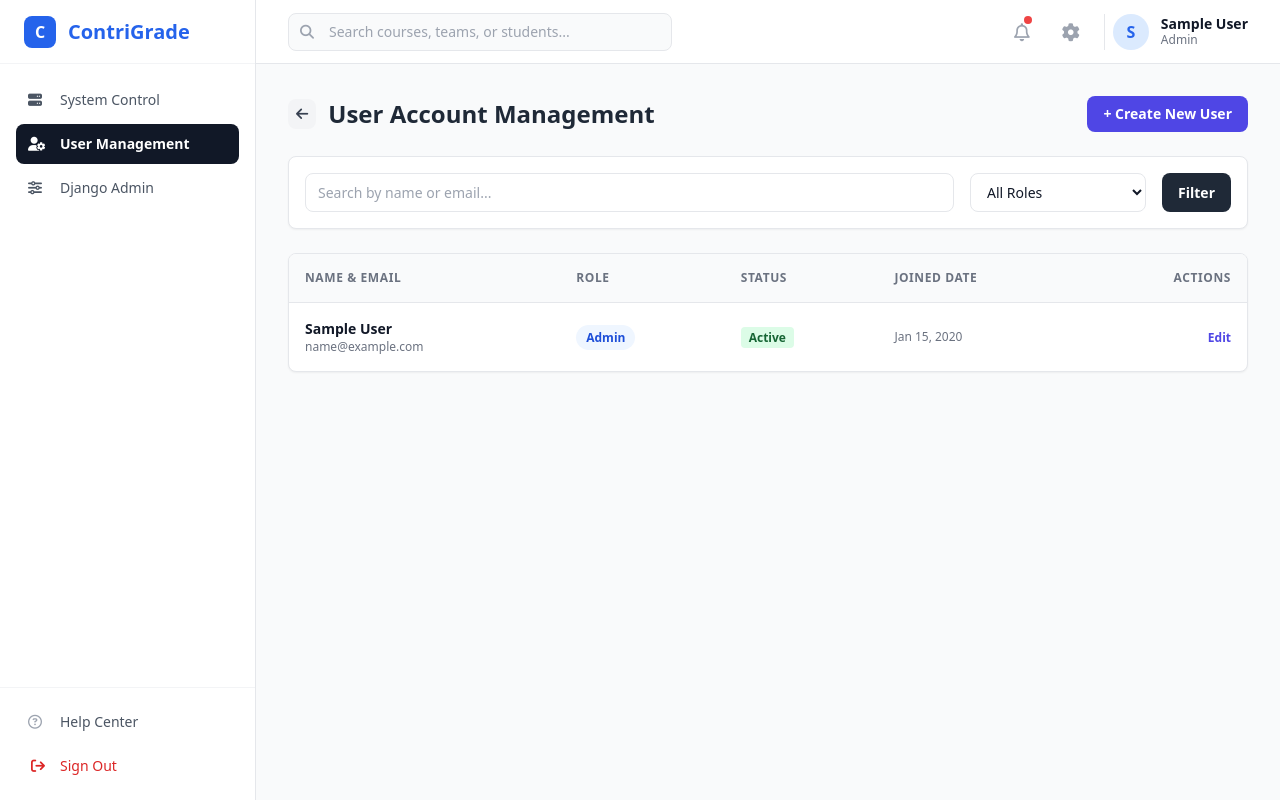
After one commit to labibaNadi59/ContriGrade, a Django app: page /accounts/management/users/ in a window 1280 px wide. The commit adds this page. Run offline with Django 5.2, Linux system fonts and the light colour scheme; a user stored in the database is signed in; tables that the repository leaves empty hold one stand-in row (values such as "Sample post"); some libraries are stand-ins or nearby versions.

Commit message:
admin/deshboard

```diff
--- /dev/null
+++ b/accounts/templates/accounts/admin_user_management.html
@@ -0,0 +1,96 @@
+{% extends 'academic/base.html' %}
+
+{% block title %}User Account Management - ContriGrade{% endblock %}
+
+{% block sidebar_links %}
+<a href="{% url 'system_admin_dashboard' %}" class="flex items-center space-x-3 px-3 py-2.5 text-gray-600 hover:bg-gray-50 rounded-lg text-sm font-medium">
+    <i class="fa-solid fa-server w-5"></i>
+    <span>System Control</span>
+</a>
+<a href="{% url 'admin_user_management' %}" class="flex items-center space-x-3 px-3 py-2.5 bg-gray-900 text-white rounded-lg text-sm font-semibold">
+    <i class="fa-solid fa-user-gear w-5"></i>
+    <span>User Management</span>
+</a>
+<a href="/admin/" target="_blank" class="flex items-center space-x-3 px-3 py-2.5 text-gray-600 hover:bg-gray-50 rounded-lg text-sm font-medium">
+    <i class="fa-solid fa-sliders w-5"></i>
+    <span>Django Admin</span>
+</a>
+{% endblock %}
+
+{% block content %}
+<div class="max-w-6xl mx-auto">
+    <div class="flex justify-between items-center mb-6">
+        <div class="flex items-center space-x-3">
+            <a href="{% url 'system_admin_dashboard' %}" class="bg-gray-100 hover:bg-gray-200 text-gray-700 p-2 rounded-lg text-sm font-semibold flex items-center transition" title="Back to Dashboard">
+                <i class="fa-solid fa-arrow-left"></i>
+            </a>
+            <h2 class="text-2xl font-bold text-gray-800">User Account Management</h2>
+        </div>
+        <a href="{% url 'admin_user_create' %}" class="bg-indigo-600 text-white px-4 py-2 rounded-lg text-sm font-semibold hover:bg-indigo-700 transition">
+            + Create New User
+        </a>
+    </div>
+
+    <!-- Search and Filter Bar -->
+    <form method="get" class="bg-white p-4 rounded-lg shadow-sm border border-gray-200 mb-6 flex flex-col md:flex-row gap-4">
+        <input type="text" name="q" value="{{ query }}" placeholder="Search by name or email..." class="flex-1 px-3 py-2 border rounded-lg text-sm">
+
+        <select name="role" class="px-3 py-2 border rounded-lg text-sm bg-white">
+            <option value="">All Roles</option>
+            {% for key, val in roles %}
+                <option value="{{ key }}" {% if role_filter == key %}selected{% endif %}>{{ val }}</option>
+            {% endfor %}
+        </select>
+
+        <button type="submit" class="bg-gray-800 text-white px-4 py-2 rounded-lg text-sm font-semibold hover:bg-gray-900">Filter</button>
+    </form>
+
+    <!-- Users Table -->
+    <div class="bg-white rounded-lg shadow-sm border border-gray-200 overflow-hidden">
+        <table class="w-full text-left border-collapse">
+            <thead>
+                <tr class="bg-gray-50 border-b border-gray-200 text-xs font-bold text-gray-500 uppercase tracking-wider">
+                    <th class="p-4">Name & Email</th>
+                    <th class="p-4">Role</th>
+                    <th class="p-4">Status</th>
+                    <th class="p-4">Joined Date</th>
+                    <th class="p-4 text-right">Actions</th>
+                </tr>
+            </thead>
+            <tbody class="divide-y divide-gray-200 text-sm">
+                {% for u in users %}
+                    <tr>
+                        <td class="p-4">
+                            <p class="font-semibold text-gray-900">{{ u.name }}</p>
+                            <p class="text-xs text-gray-500">{{ u.email }}</p>
+                        </td>
+                        <td class="p-4">
+                            <span class="px-2.5 py-1 text-xs font-semibold rounded-full bg-blue-50 text-blue-700">{{ u.get_role_display }}</span>
+                        </td>
+                        <td class="p-4">
+                            {% if u.is_active %}
+                                <span class="px-2 py-0.5 text-xs font-semibold rounded bg-green-100 text-green-800">Active</span>
+                            {% else %}
+                                <span class="px-2 py-0.5 text-xs font-semibold rounded bg-red-100 text-red-800">Deactivated</span>
+                            {% endif %}
+                        </td>
+                        <td class="p-4 text-xs text-gray-500">{{ u.created_at|date:"M d, Y" }}</td>
+                        <td class="p-4 text-right space-x-2">
+                            <a href="{% url 'admin_user_update' u.user_id %}" class="text-indigo-600 hover:text-indigo-900 font-semibold text-xs">Edit</a>
+                            {% if u != request.user %}
+                                <a href="{% url 'admin_user_toggle_status' u.user_id %}" class="text-red-600 hover:text-red-900 font-semibold text-xs">
+                                    {% if u.is_active %}Deactivate{% else %}Activate{% endif %}
+                                </a>
+                            {% endif %}
+                        </td>
+                    </tr>
+                {% empty %}
+                    <tr>
+                        <td colspan="5" class="p-6 text-center text-gray-400 italic">No user accounts found.</td>
+                    </tr>
+                {% endfor %}
+            </tbody>
+        </table>
+    </div>
+</div>
+{% endblock %}
--- a/accounts/urls.py
+++ b/accounts/urls.py
@@ -7,4 +7,8 @@ urlpatterns = [
     path('logout/', auth_views.LogoutView.as_view(), name='logout'),
 path('signup/', views.signup_view, name='signup'),
 path('system/dashboard/', views.system_admin_dashboard, name='system_admin_dashboard'),
+path('management/users/', views.admin_user_management, name='admin_user_management'),
+    path('management/users/create/', views.admin_user_create, name='admin_user_create'),
+    path('management/users/<int:user_id>/update/', views.admin_user_update, name='admin_user_update'),
+    path('management/users/<int:user_id>/toggle/', views.admin_user_toggle_status, name='admin_user_toggle_status'),
 ]
--- a/accounts/views.py
+++ b/accounts/views.py
@@ -1,6 +1,9 @@
-from django.shortcuts import render, redirect
+from django.shortcuts import render, redirect, get_object_or_404
 from django.contrib.auth.decorators import login_required
-from .forms import SignUpForm
+from .forms import SignUpForm , AdminUserCreationForm, AdminUserUpdateForm
+from django.db.models import Q
+from .models import User
+
 
 
 def signup_view(request):
@@ -23,3 +26,74 @@ def system_admin_dashboard(request):
         'user': request.user
     }
     return render(request, 'accounts/system_admin_dashboard.html', context)
+
+@login_required
+def admin_user_management(request):
+    if not request.user.is_admin:
+        return redirect('dashboard_redirect')
+
+    query = request.GET.get('q', '')
+    role_filter = request.GET.get('role', '')
+
+    users = User.objects.all().order_by('-created_at')
+
+    if query:
+        users = users.filter(Q(name__icontains=query) | Q(email__icontains=query))
+    if role_filter:
+        users = users.filter(role=role_filter)
+
+    context = {
+        'users': users,
+        'query': query,
+        'role_filter': role_filter,
+        'roles': User.Role.choices,
+    }
+    return render(request, 'accounts/admin_user_management.html', context)
+
+
+@login_required
+def admin_user_create(request):
+    if not request.user.is_admin:
+        return redirect('dashboard_redirect')
+
+    if request.method == 'POST':
+        form = AdminUserCreationForm(request.POST)
+        if form.is_valid():
+            form.save()
+            return redirect('admin_user_management')
+    else:
+        form = AdminUserCreationForm()
+
+    return render(request, 'accounts/admin_user_form.html', {'form': form, 'action': 'Create'})
+
+
+@login_required
+def admin_user_update(request, user_id):
+    if not request.user.is_admin:
+        return redirect('dashboard_redirect')
+
+    target_user = get_object_or_404(User, user_id=user_id)
+
+    if request.method == 'POST':
+        form = AdminUserUpdateForm(request.POST, instance=target_user)
+        if form.is_valid():
+            form.save()
+            return redirect('admin_user_management')
+    else:
+        form = AdminUserUpdateForm(instance=target_user)
+
+    return render(request, 'accounts/admin_user_form.html', {'form': form, 'action': 'Update'})
+
+
+@login_required
+def admin_user_toggle_status(request, user_id):
+    if not request.user.is_admin:
+        return redirect('dashboard_redirect')
+
+    target_user = get_object_or_404(User, user_id=user_id)
+    # Prevent admin from deactivating themselves
+    if target_user != request.user:
+        target_user.is_active = not target_user.is_active
+        target_user.save()
+
+    return redirect('admin_user_management')
```
Also changed, not shown: accounts/forms.py (+33 -0 lines), accounts/templates/accounts/admin_user_form.html (added, +66 -0 lines), accounts/templates/accounts/system_admin_dashboard.html (+11 -5 lines).
